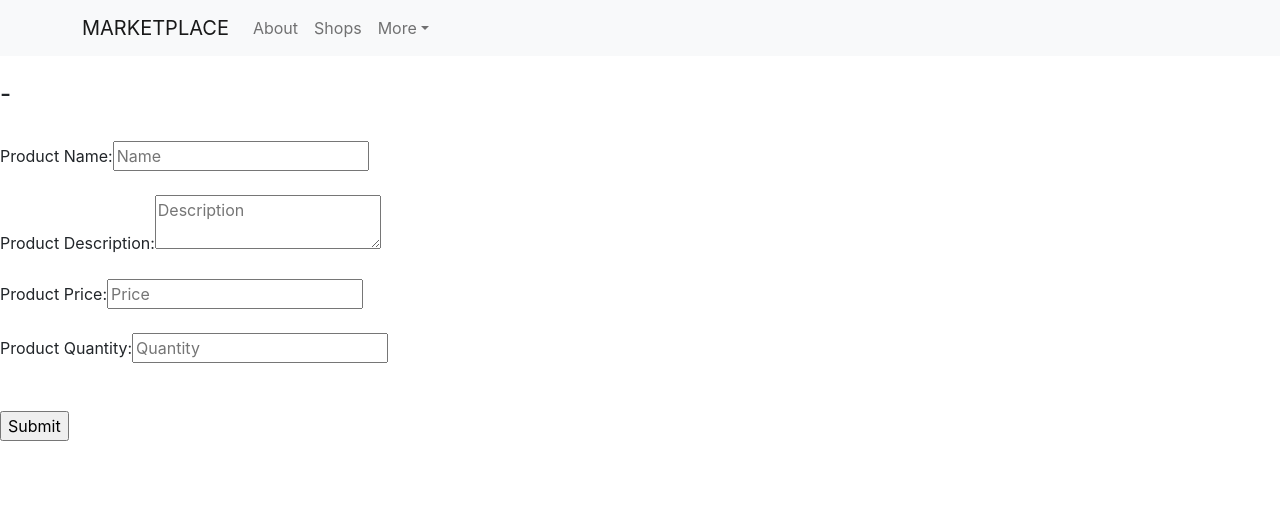
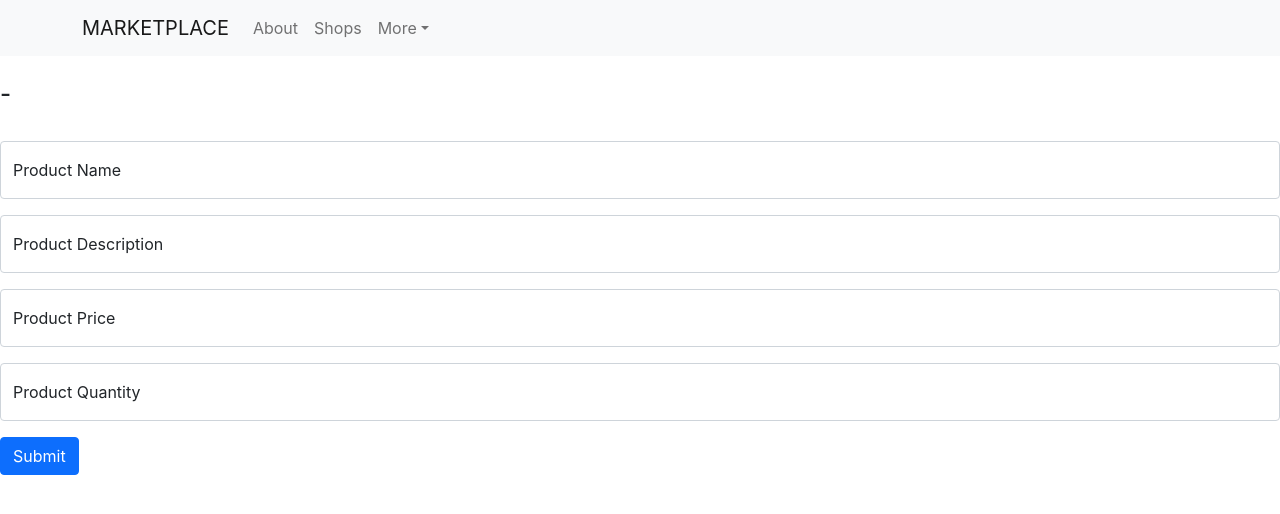
Before and after one commit to abduamal/marketplace_react_frontend, a React (Create React App) app: page /shops/1/new in a window 1280 px wide. Shown: the top 514 px of the page. Built offline with nearby package versions, Linux system fonts and the light colour scheme; no server answers.

Commit message:
add styling to the add product form

```diff
--- a/src/components/ProductInput.js
+++ b/src/components/ProductInput.js
@@ -1,6 +1,9 @@
 import React from 'react'
 import { connect } from 'react-redux'
 import { addProduct } from '../actions/addProduct'
+import Form from 'react-bootstrap/Form'
+import FloatingLabel from 'react-bootstrap/FloatingLabel'
+import Button from 'react-bootstrap/Button'
 
 class ProductInput extends React.Component{
   constructor(props) {
@@ -35,17 +38,40 @@ class ProductInput extends React.Component{
   render() {
     return(
       <div>
-        <form onSubmit={this.handleSubmit}>
-          <label>Product Name:</label>
-          <input type='text' placeholder='Name' name='name' onChange={this.handleChange} value={this.state.name}/><br/><br/>
-          <label>Product Description:</label>
-          <textarea placeholder='Description' name='description' onChange={this.handleChange} value={this.state.description}/><br/><br/>
-          <label>Product Price:</label>
-          <input type='text' placeholder='Price' name='price' onChange={this.handleChange} value={this.state.price}/><br/><br/>
-          <label>Product Quantity:</label>
-          <input type='text' placeholder='Quantity' name='quantity' onChange={this.handleChange} value={this.state.quantity}/><br/><br/><br/>
-          <input type='submit'/><br/><br/>
-        </form>
+        <Form onSubmit={this.handleSubmit}>
+          <FloatingLabel
+            controlId="floatingInput"
+            label="Product Name"
+            className="mb-3"
+          >
+            <Form.Control type='text' placeholder='Name' value={this.state.name} name='name' onChange={this.handleChange}/>
+          </FloatingLabel>
+          <FloatingLabel
+            controlId="floatingInput"
+            label="Product Description"
+            className="mb-3"
+          >
+            <Form.Control type='text' placeholder='Description' value={this.state.description} name='description' onChange={this.handleChange}/>
+          </FloatingLabel>
+          <FloatingLabel
+            controlId="floatingInput"
+            label="Product Price"
+            className="mb-3"
+          >
+            <Form.Control type='text' placeholder='Price' value={this.state.price} name='price' onChange={this.handleChange}/>
+          </FloatingLabel>
+          <FloatingLabel
+            controlId="floatingInput"
+            label="Product Quantity"
+            className="mb-3"
+          >
+            <Form.Control type='text' placeholder='Quantity' value={this.state.quantity} name='quantity' onChange={this.handleChange}/>
+          </FloatingLabel>
+
+          <Button variant="primary" type="submit">
+            Submit
+          </Button>
+        </Form>
       </div>
     )
   }
```
